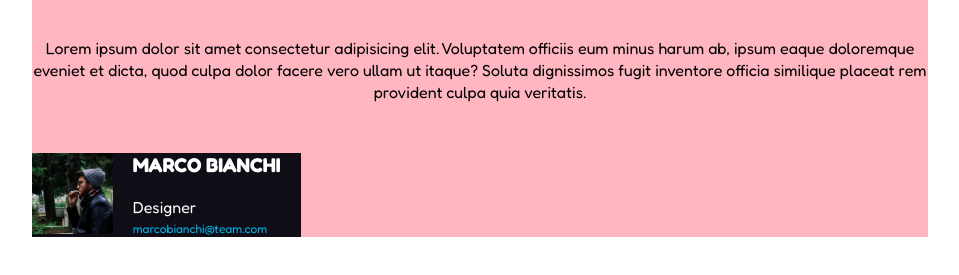
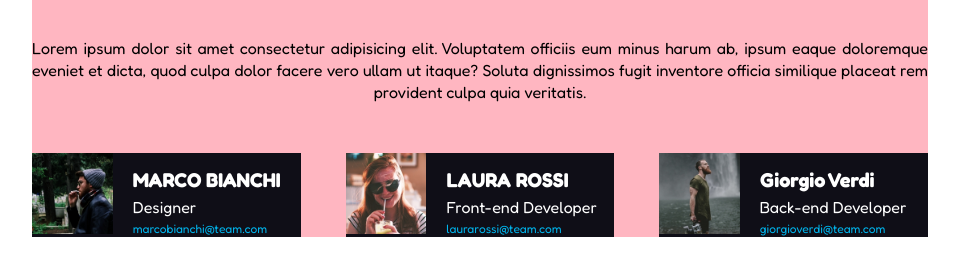
Before and after one commit to Zinni22/html-css-float-cards, a plain HTML site: page index.html in a window 1280 px wide. Shown: the part 109-384 px from the top of the page, without its empty margins (160-1119 px from the left). Drawn offline with Linux system fonts and the light colour scheme.

Commit message:
Prima riga card

```diff
--- a/css/style.css
+++ b/css/style.css
@@ -32,7 +32,8 @@ h1{
 }
 #intro{
     font-weight:400;
-    text-align: center;
+    text-align: justify;
+    text-align-last: center;
     line-height: 22px;
 }
 
@@ -44,6 +45,12 @@ h1{
     width:30%;
     background-color: #0f0e17;
     color:white;
+    float:left;
+    margin-right:5%;
+    margin-top:50px;
+}
+.card:nth-child(3){
+    margin-right: 0;
 }
 img{
     float:left;
@@ -52,11 +59,10 @@ img{
 }
 h2{
     font-size:20px;
-    margin-top:50px;
+    margin-top:15px;
+    margin-bottom:5px;
 }
-p{
-    margin-top:20px;
-}
+
 span{
     font-size: 12px;
     color: #01b5ed;
--- a/index.html
+++ b/index.html
@@ -40,6 +40,20 @@
                     <span>marcobianchi@team.com</span>
                 </div>
 
+                <div class="card clearfix">
+                    <img src="img/female1.png" alt="Laura Rossi">
+                    <h2>LAURA ROSSI</h2>
+                    <p>Front-end Developer</p>
+                    <span>laurarossi@team.com</span>
+                </div>
+
+                <div class="card clearfix">
+                    <img src="img/male2.png" alt="Giorgio Verdi">
+                    <h2>Giorgio Verdi</h2>
+                    <p>Back-end Developer</p>
+                    <span>giorgioverdi@team.com</span>
+                </div>
+
             </section>
 
 
```
